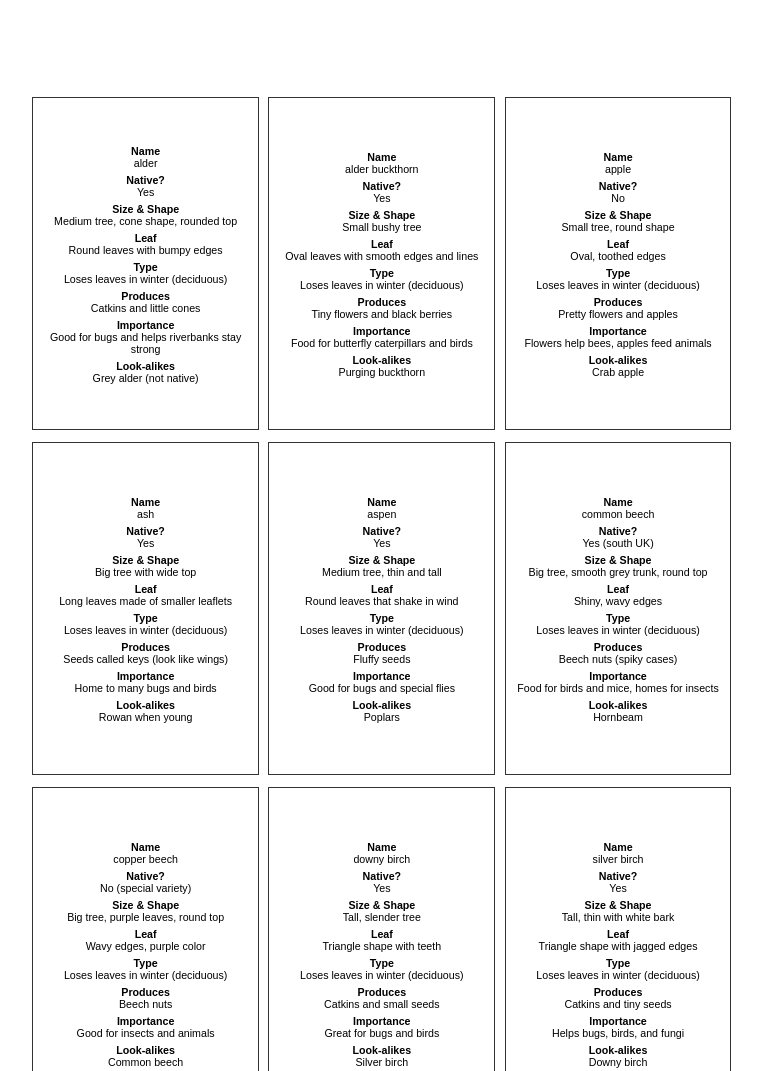
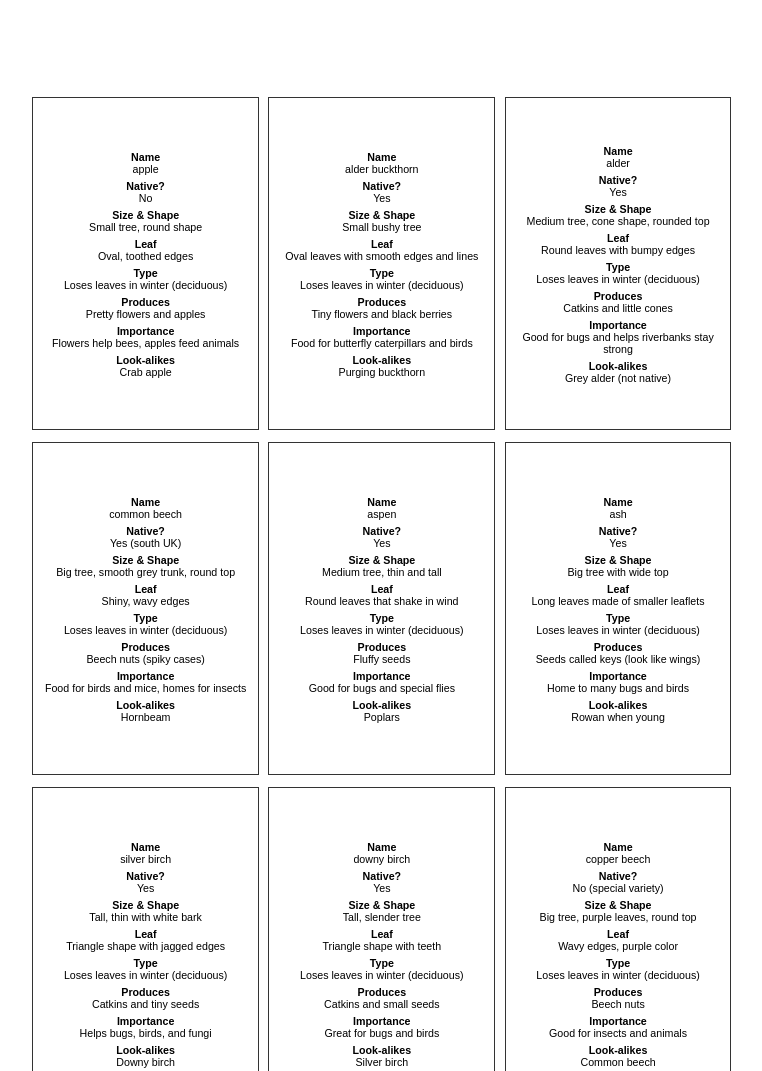
Before and after one commit to boobalootoo/trees, a plain HTML site: page index.html in a window 1280 px wide. Shown: the part 1176-2247 px from the top of the page, without its empty margins (15-777 px from the left). Drawn offline with Linux system fonts and the light colour scheme.

Commit message:
Update index.html

```diff
--- a/index.html
+++ b/index.html
@@ -8,7 +8,7 @@
       font-family: Arial, sans-serif;
       margin: 0;
     }
-    .page {
+    .sheet {
       width: 210mm;
       height: 297mm;
       page-break-after: always;
@@ -50,11 +50,10 @@
       width: 100%;
     }
     @media print {
-      body {
-        margin: 0;
-      }
-      #header {
-        display: none;
+      body { margin: 0; }
+      #header { display: none; }
+      .sheet.back {
+        transform: rotate(180deg);
       }
     }
   </style>
@@ -104,33 +103,35 @@
 
       const content = document.getElementById('content');
       let cardCount = 0;
-      let imgPage, infoPage;
 
-      for (const tree of data) {
-        if (cardCount % 9 === 0) {
-          imgPage = document.createElement('div');
-          imgPage.className = 'page';
-          content.appendChild(imgPage);
+      while (cardCount < data.length) {
+        const imgSheet = document.createElement('div');
+        imgSheet.className = 'sheet';
+        content.appendChild(imgSheet);
 
-          infoPage = document.createElement('div');
-          infoPage.className = 'page';
-          content.appendChild(infoPage);
-        }
+        const infoSheet = document.createElement('div');
+        infoSheet.className = 'sheet back';
+        content.appendChild(infoSheet);
 
+        const frontCards = [];
+        const backCards = [];
+
+        for (let i = 0; i < 9 && cardCount < data.length; i++, cardCount++) {
+          const tree = data[cardCount];
           const imageName = (tree.name || '').replace(/[\s-]/g, '').toLowerCase();
           const imgUrl = `${imageBase}${imageName}.png`;
           const finalImgUrl = await loadImage(imgUrl);
 
-        // Image card
+          // Front card (image)
           const cardImg = document.createElement('div');
           cardImg.className = 'card';
           const img = document.createElement('img');
           img.src = finalImgUrl;
           img.alt = tree.name;
           cardImg.appendChild(img);
-        imgPage.appendChild(cardImg);
+          frontCards.push(cardImg);
 
-        // Info card
+          // Back card (info)
           const cardInfo = document.createElement('div');
           cardInfo.className = 'card';
           cardInfo.innerHTML = `
@@ -143,9 +144,17 @@
             <div class="category">Importance</div><div class="value">${tree['importance to other species and the environment'] || ''}</div>
             <div class="category">Look-alikes</div><div class="value">${tree['look-alikes'] || ''}</div>
           `;
-        infoPage.appendChild(cardInfo);
+          backCards.push(cardInfo);
+        }
 
-        cardCount++;
+        // Add fronts in normal order
+        frontCards.forEach(card => imgSheet.appendChild(card));
+
+        // Add backs mirrored by row
+        for (let i = 0; i < backCards.length; i += 3) {
+          const row = backCards.slice(i, i + 3).reverse();
+          row.forEach(card => infoSheet.appendChild(card));
+        }
       }
     })();
   </script>
```
Lines whose indentation alone changed are shown as unchanged.
